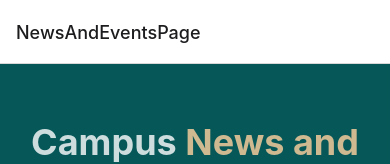
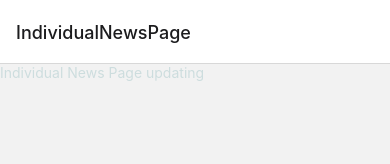
Before and after one commit to alexyan06/AccountSetting, a React Native app: screen /IndividualNewsPage in a window 390 px wide. Shown: the top 164 px of the page. Built offline with nearby package versions, Linux system fonts and the light colour scheme.

Commit message:
added individual news js file

```diff
--- a/App.js
+++ b/App.js
@@ -7,6 +7,7 @@ import HomePage from "./src/screens/HomePage";
 import NotFoundPage from "./src/screens/NotFoundPage";
 import MapPage from "./src/screens/MapPage";
 import NewsAndEventsPage from "./src/screens/NewsAndEventsPage";
+import IndividualNewsPage from "./src/screens/IndividualNewsPage";
 
 export default function App() {
   const Stack = createStackNavigator();
@@ -14,7 +15,7 @@ export default function App() {
   return (
     <NavigationContainer>
       <Stack.Navigator
-        initialRouteName="NewsAndEventsPage" // Temporarily setting this so that we can see our work!!
+        initialRouteName="IndividualNewsPage" // Temporarily setting this so that we can see our work!!
         screenOptions={{
           headerShown: true, // Set to false to hide header
         }}
@@ -23,6 +24,7 @@ export default function App() {
         <Stack.Screen name="React Native Maps" component={MapPage} />
         <Stack.Screen name="NotFound" component={NotFoundPage} />
         <Stack.Screen name="NewsAndEventsPage" component={NewsAndEventsPage} />
+        <Stack.Screen name = "IndividualNewsPage" component={IndividualNewsPage}/>
       </Stack.Navigator>
     </NavigationContainer>
   );
--- /dev/null
+++ b/src/screens/IndividualNewsPage.js
@@ -0,0 +1,26 @@
+import * as React from "react";
+import { Text, View, StyleSheet } from 'react-native';
+import { useNavigation } from '@react-navigation/native';
+
+
+
+export default function IndividualNewsPage() {
+    const navigation = useNavigation();
+    const handleSubmit = () => {
+        console.log('Going to Home Page...');
+        navigation.navigate('Home');
+    };
+
+    return (
+        <View>
+            <View >
+                <Text>
+                    <Text style={{ color: '#CDDDDE' }}>Individual News Page updating  </Text>
+
+                </Text>
+            </View>
+
+
+        </View>
+    );
+}
```
